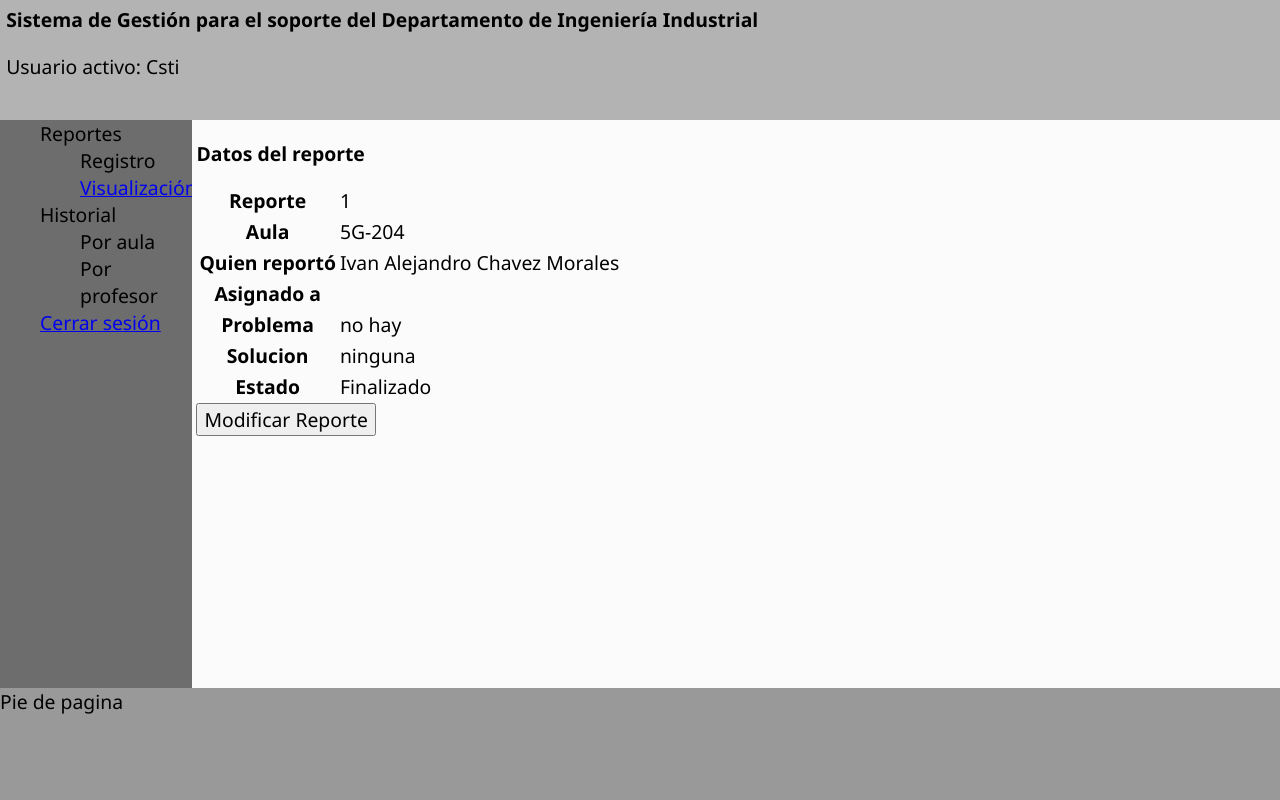
After one commit to a220200161/sistemaReportesCSTI, a PHP site: page /reporte.php?idReporte=1 in a window 1280 px wide. The commit adds this page. Run offline with PHP 8.4, Linux system fonts and the light colour scheme; a user stored in the database is signed in; data comes from the database, SQL or seed files in the repository.

Commit message:
Segunda version de ver reportes, reporte individua

```diff
--- a/base1.php
+++ b/base1.php
@@ -26,7 +26,7 @@ include("logverify.php");
                     Reportes<br>
                     <ul class="no-decoration">
                         <li>Registro</li>
-                        <li><a href="reportes.php">Visualización</a></li>
+                        <li><a href="ver-reportes.php">Visualización</a></li>
                     </ul>
                 </li>
                 <li>
--- /dev/null
+++ b/reporte.php
@@ -0,0 +1,72 @@
+<?php
+include("base1.php");
+?>
+<div>
+    <h2>Datos del reporte</h2>
+
+    <?php
+    if (!isset($_GET['idReporte'])) {
+        header("Location:ver-reportes.php");
+    }
+    include("conexionbd.php");
+    if ($stmt = $conn->prepare("SELECT reporte.idReporte, area.edificio, area.numero, instructor.nombre, instructor.apellidoP, instructor.apellidoM, usuario.nombre, usuario.apellido, reporte.problema, reporte.solucion, reporte.estado FROM reporte LEFT JOIN area ON reporte.idArea = area.idArea LEFT JOIN instructor ON reporte.idInstructor = instructor.idInstructor LEFT JOIN usuario ON reporte.idUsuario = usuario.idUsuario WHERE idReporte = ?")) {
+        $stmt->bind_param("i", $_GET['idReporte']);
+        $stmt->execute();
+        //$stmt->fetch();
+        $res = $stmt->get_result();
+        while ($row = $res->fetch_array(MYSQLI_NUM)) {
+            $datos[] = $row;
+        }
+        if (!isset($datos[0])) {
+            echo 'El reporte al que intenta acceder no existe o hay un error en la base de datos, contacte con el administrador del sitio.';
+        } else {
+            /*echo "<table>";
+            echo "<tr>";
+            echo "<th>Reporte</th>";
+            echo "<th>Aula</th>";
+            echo "<th>Nombre del instructor</th>";
+            echo "<th>Nombre del usuario asignado</th>";
+            echo "<th>Estado</th>";
+            echo "<th></th>";
+            echo "</tr>";*/
+            echo "<table><tbody>";
+            echo "<tr><th>Reporte</th><td>" . $datos[0][0] . "</td></tr>";
+            echo "<tr><th>Aula</th><td>" . $datos[0][1] . "-" . $datos[0][2] . "</td></tr>";
+            echo "<tr><th>Quien reportó</th><td>" . $datos[0][3] . " " . $datos[0][4] . " " . $datos[0][5] . "</td></tr>";
+            echo "<tr><th>Asignado a</th><td>" . $datos[0][6] . " " . $datos[0][7] . "</td></tr>";
+            echo "<tr><th>Problema</th><td>" . $datos[0][8] . "</td></tr>";
+            echo "<tr><th>Solucion</th><td>" . $datos[0][9] . "</td></tr>";
+            echo "<tr><th>Estado</th>";
+            if ($datos[0][10] == "0") {
+                echo "<td>En curso</td>";
+            } else if ($datos[0][10] == "1") {
+                echo "<td>Finalizado</td>";
+            }
+            echo "</tr>";
+            //"<td>" . $datos[0][10] . "</td></tr>";
+            echo "</tbody></table>";
+            echo "<a href=\"modificar-reporte.php?idReporte=" . $datos[0][0] . "\"><input type=\"button\" value=\"Modificar Reporte\"></a>";
+            /*for ($i = 0; $i < count($datos); $i++) {
+                echo "<tr>";
+                echo "<td>" . $datos[$i][0] . "</td>";
+                echo "<td>" . $datos[$i][1] . "-" . $datos[$i][2] . "</td>";
+                echo "<td>" . $datos[$i][3] . " " . $datos[$i][4] . " " . $datos[$i][5] . "</td>";
+                echo "<td>" . $datos[$i][6] . " " . $datos[$i][7] . "</td>";
+                echo "<td>" . $datos[$i][8] . "</td>";
+                echo "<td><a href=\"reporte.php&idReporte=" . $datos[$i][0] . "\">Ver mas</a></td>";
+                echo "</tr>";
+            }
+            echo "</table>";*/
+
+        }
+    } else {
+        echo 'El reporte al que intenta acceder no existe o hay un error en la base de datos, contacte con el administrador del sitio.';
+    }
+
+    $stmt->close();
+
+    ?>
+</div>
+<?php
+include("base2.php");
+?>
```
Also changed, not shown: ver-reportes.php (renamed from reportes.php, +9 -4 lines).
